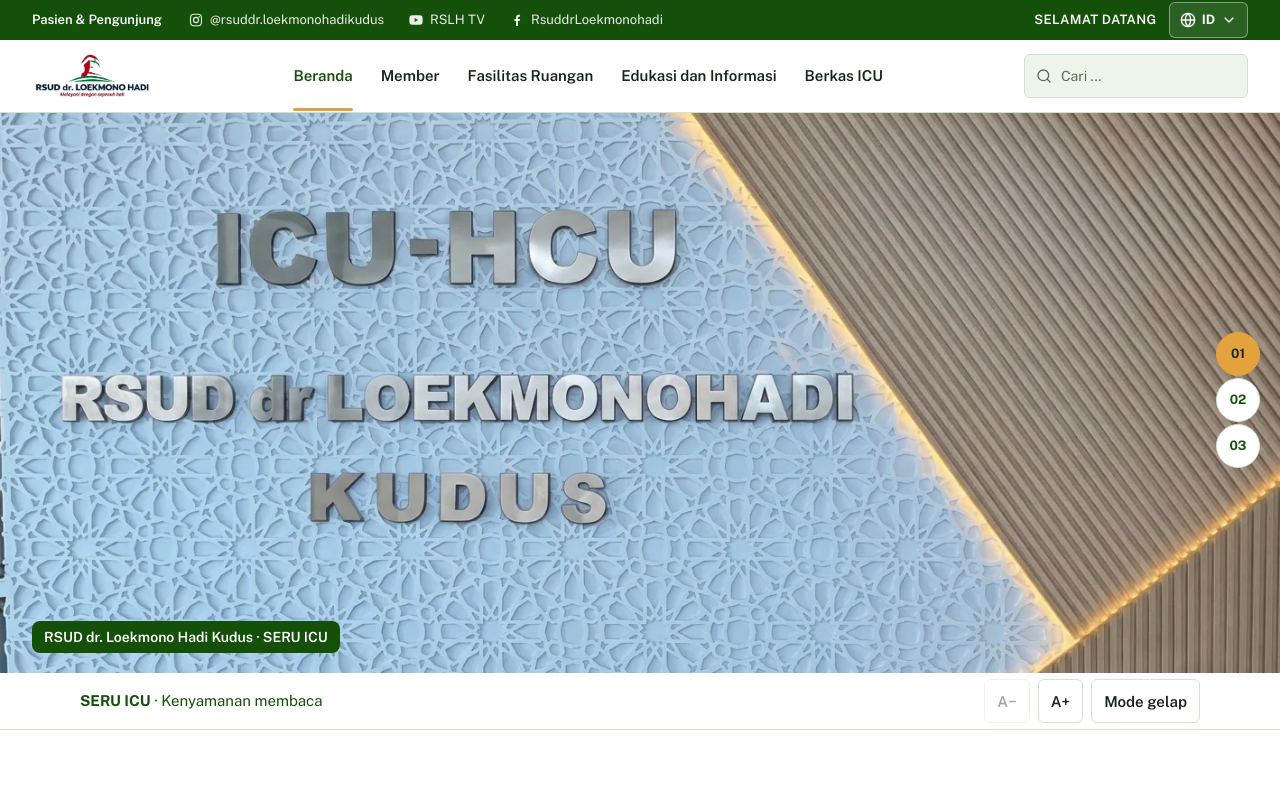
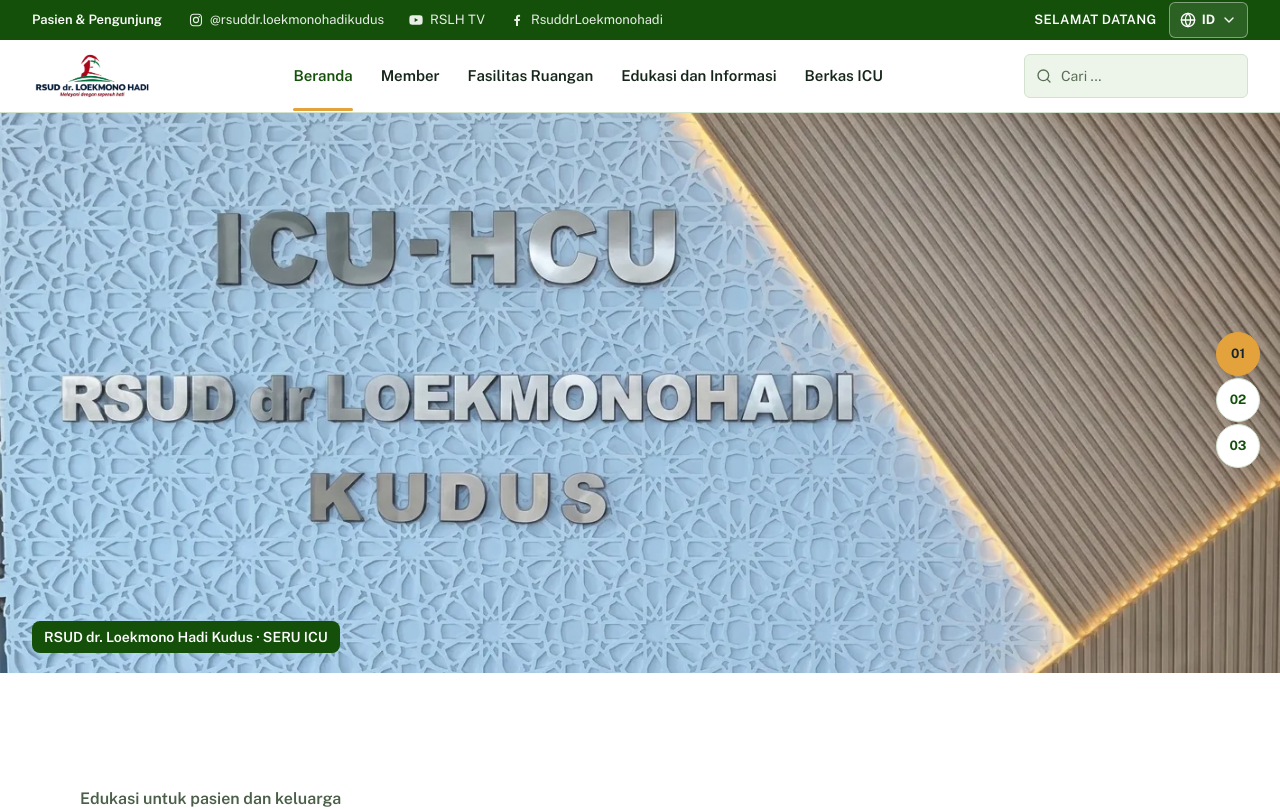
Before and after one commit to Astake777/IDN-RSUD-WEBSITE, a React (Vite) app: page / in a window 1280 px wide. Shown: the top 809 px of the page. Built offline with nearby package versions, Linux system fonts and the light colour scheme.

Commit message:
refactor(seru): remove reading toolbar
Drops the SERU ICU reading bar with A-/A+ and section dark mode, as
requested. Text now uses fixed sizes and the light palette only.

```diff
--- a/src/features/seru/ReadingTools.tsx
+++ b/src/features/seru/ReadingTools.tsx
@@ -1,46 +1,8 @@
 import { useRef, type RefObject } from 'react'
 import { seru } from '../../data/seru'
 import { useLang } from '../../i18n/LanguageContext'
-import { scrollToId, SIZES, useScrollFrame } from './hooks'
+import { scrollToId, useScrollFrame } from './hooks'
 import { s } from './strings'
-
-interface ToolbarProps {
-  size: number
-  onSize: (next: number) => void
-  dark: boolean
-  onToggleTheme: () => void
-}
-
-export function ReadingToolbar({ size, onSize, dark, onToggleTheme }: ToolbarProps) {
-  const { l } = useLang()
-  return (
-    <div className="seru__bar">
-      <div className="seru__wrap">
-        <p className="seru__bar-name">
-          <strong>SERU ICU</strong>
-          <span className="seru__hide-sm"> · {l(s.toolbarName)}</span>
-        </p>
-        <div className="seru__tools" role="group" aria-label={l(s.toolbarName)}>
-          <button type="button" className="seru__tool" aria-label={l(s.smaller)} disabled={size === 0} onClick={() => onSize(size - 1)}>
-            A−
-          </button>
-          <button
-            type="button"
-            className="seru__tool"
-            aria-label={l(s.larger)}
-            disabled={size === SIZES.length - 1}
-            onClick={() => onSize(size + 1)}
-          >
-            A+
-          </button>
-          <button type="button" className="seru__tool" aria-pressed={dark} onClick={onToggleTheme}>
-            {l(dark ? s.light : s.dark)}
-          </button>
-        </div>
-      </div>
-    </div>
-  )
-}
 
 export function ReadingProgress({ target }: { target: RefObject<HTMLElement | null> }) {
   const fill = useRef<HTMLElement>(null)
--- a/src/features/seru/SeruSection.tsx
+++ b/src/features/seru/SeruSection.tsx
@@ -1,44 +1,22 @@
-import { useRef, useState, type CSSProperties } from 'react'
+import { useRef } from 'react'
 import { seru } from '../../data/seru'
 import { useLang } from '../../i18n/LanguageContext'
-import { readStore, scrollToId, SIZES, useActiveOnScroll, useInView, useReducedMotion, writeStore } from './hooks'
-import { ReadingProgress, ReadingToolbar, SectionSpy } from './ReadingTools'
+import { scrollToId, useActiveOnScroll, useInView, useReducedMotion } from './hooks'
+import { ReadingProgress, SectionSpy } from './ReadingTools'
 import { MisiSection, NextEducation, ProfilSection, VisiSection } from './Sections'
 import { s } from './strings'
 import './seru.css'
-
-function storedSize() {
-  const n = Number(readStore('seru-size'))
-  return Number.isInteger(n) && n >= 0 && n < SIZES.length ? n : 0
-}
 
 export function SeruSection() {
   const { t, l } = useLang()
   const reduced = useReducedMotion()
   const root = useRef<HTMLDivElement>(null)
   const inView = useInView(root)
-  const [size, setSize] = useState(storedSize)
-  const [dark, setDark] = useState(() => readStore('seru-theme') === 'dark')
   const [spyActive, spyRef] = useActiveOnScroll(3, '-50% 0px -50% 0px')
 
-  const changeSize = (next: number) => {
-    setSize(next)
-    writeStore('seru-size', String(next))
-  }
-  const toggleTheme = () => {
-    setDark(!dark)
-    writeStore('seru-theme', dark ? 'light' : 'dark')
-  }
-
   return (
-    <div
-      ref={root}
-      className="seru"
-      data-theme={dark ? 'dark' : 'light'}
-      style={{ '--seru-scale': SIZES[size] } as CSSProperties}
-    >
+    <div ref={root} className="seru">
       <ReadingProgress target={root} />
-      <ReadingToolbar size={size} onSize={changeSize} dark={dark} onToggleTheme={toggleTheme} />
       {inView && <SectionSpy active={spyActive} reduced={reduced} />}
 
       <div className="seru__top">
--- a/src/features/seru/hooks.ts
+++ b/src/features/seru/hooks.ts
@@ -1,6 +1,5 @@
 import { useCallback, useEffect, useRef, useState, useSyncExternalStore, type RefObject } from 'react'
 
-export const SIZES = [1, 1.12, 1.25]
 
 const motionQuery = '(prefers-reduced-motion: reduce)'
 
@@ -74,22 +73,6 @@ export function useInView(target: RefObject<Element | null>) {
   return inView
 }
 
-export function readStore(key: string) {
-  try {
-    return localStorage.getItem(key)
-  } catch {
-    return null
-  }
-}
-
-export function writeStore(key: string, value: string) {
-  try {
-    localStorage.setItem(key, value)
-  } catch {
-    /* private mode: preference just won't persist */
-  }
-}
-
 export function scrollToId(id: string, reduced: boolean) {
   const el = document.getElementById(id)
   if (!el) return
--- a/src/features/seru/seru.css
+++ b/src/features/seru/seru.css
@@ -1,8 +1,6 @@
-/* Ported from "index landing page.html". Every selector is scoped to .seru so A+/A- and dark mode stay inside this section.
-   Text sizes use --r (1rem times the reader's scale) so only SERU text grows; the toolbar keeps fixed sizes so it never overflows. */
+/* Ported from "index landing page.html". Every selector is scoped to .seru so nothing leaks into the rest of the site. */
 .seru {
-  --seru-scale: 1;
-  --r: calc(1rem * var(--seru-scale));
+  --r: 1rem;
   --bg: #fff;
   --text: #16261a;
   --dim: #5a6d56;
@@ -14,27 +12,14 @@
   --amber: #e3a23b;
   --dark: #1c6d0c;
   --dark-dim: #b5d3ab;
-  /* site header height, then this section's own toolbar */
+  /* sticky elements start below the site header */
   --head: 104px;
-  --bar-h: 57px;
-  --stick: calc(var(--head) + var(--bar-h));
+  --stick: var(--head);
 
   background: var(--bg);
   color: var(--text);
   font-size: calc(var(--r) * 1.1875);
   line-height: 1.7;
-}
-.seru[data-theme='dark'] {
-  --bg: #0e1a0f;
-  --text: #e8f2e6;
-  --dim: #94ad90;
-  --muted: #aac0a6;
-  --navy: #d4ecce;
-  --blue: #7fcf6b;
-  --tint: #16291a;
-  --line: #2a402a;
-  --dark: #0a2306;
-  --dark-dim: #8fb088;
 }
 @media (min-width: 1024px) {
   .seru {
@@ -67,57 +52,6 @@
   transform-origin: left;
 }
 
-/* reading toolbar, sticky under the site header */
-.seru__bar {
-  position: sticky;
-  top: var(--head);
-  z-index: 30;
-  background: var(--bg);
-  border-bottom: 1px solid var(--line);
-}
-.seru__bar .seru__wrap {
-  display: flex;
-  align-items: center;
-  justify-content: space-between;
-  gap: 1rem;
-  min-height: 56px;
-}
-.seru__bar-name {
-  margin: 0;
-  font-size: 0.9375rem;
-  line-height: 1.3;
-  color: var(--navy);
-}
-.seru__tools {
-  display: flex;
-  flex-shrink: 0;
-  gap: 0.5rem;
-}
-.seru__tool {
-  min-width: 44px;
-  min-height: 44px;
-  padding: 0 0.75rem;
-  border: 1px solid var(--line);
-  border-radius: 6px;
-  background: transparent;
-  color: var(--text);
-  font: 600 0.9375rem/1 'Public Sans', Arial, sans-serif;
-  cursor: pointer;
-}
-.seru__tool:hover:not(:disabled) {
-  border-color: var(--blue);
-  color: var(--blue);
-}
-.seru__tool:disabled {
-  opacity: 0.4;
-  cursor: default;
-}
-.seru__tool[aria-pressed='true'] {
-  background: var(--navy);
-  border-color: var(--navy);
-  color: var(--bg);
-}
-
 /* intro */
 .seru__top {
   padding: clamp(3rem, 9vw, 7rem) 0 clamp(3rem, 8vw, 6rem);
@@ -132,7 +66,7 @@
   max-width: 900px;
   margin: 0 0 1.5rem;
   color: var(--navy);
-  font-size: clamp(calc(var(--r) * 2.6), calc(7.4vw * var(--seru-scale)), calc(var(--r) * 5.6));
+  font-size: clamp(calc(var(--r) * 2.6), 7.4vw, calc(var(--r) * 5.6));
   line-height: 1.02;
   font-weight: 800;
   letter-spacing: -0.035em;
@@ -167,7 +101,6 @@
 
 /* section labels */
 .seru__section {
-  scroll-margin-top: var(--bar-h);
 }
 .seru__section:focus {
   outline: none;
@@ -200,7 +133,7 @@
 .seru__h2 {
   margin: 0 0 1.25rem;
   color: var(--navy);
-  font-size: clamp(calc(var(--r) * 1.9), calc(3.6vw * var(--seru-scale)), calc(var(--r) * 2.75));
+  font-size: clamp(calc(var(--r) * 1.9), 3.6vw, calc(var(--r) * 2.75));
   line-height: 1.15;
   font-weight: 800;
   letter-spacing: -0.025em;
@@ -300,7 +233,7 @@
 .seru__quote {
   max-width: 820px;
   margin: 0;
-  font-size: clamp(calc(var(--r) * 1.75), calc(4vw * var(--seru-scale)), calc(var(--r) * 3));
+  font-size: clamp(calc(var(--r) * 1.75), 4vw, calc(var(--r) * 3));
   line-height: 1.3;
   font-weight: 700;
   letter-spacing: -0.02em;
--- a/src/features/seru/strings.ts
+++ b/src/features/seru/strings.ts
@@ -8,11 +8,6 @@ export const s = {
   },
   heroCaption: { id: 'RSUD dr. Loekmono Hadi Kudus', en: 'RSUD dr. Loekmono Hadi Kudus', jv: 'RSUD dr. Loekmono Hadi Kudus' },
   start: { id: 'Mulai membaca', en: 'Start reading', jv: 'Wiwit maos' },
-  toolbarName: { id: 'Kenyamanan membaca', en: 'Reading comfort', jv: 'Kepenak anggenipun maos' },
-  smaller: { id: 'Perkecil teks', en: 'Decrease text size', jv: 'Alitaken teks' },
-  larger: { id: 'Perbesar teks', en: 'Increase text size', jv: 'Agengaken teks' },
-  dark: { id: 'Mode gelap', en: 'Dark mode', jv: 'Mode peteng' },
-  light: { id: 'Mode terang', en: 'Light mode', jv: 'Mode padhang' },
   sectionsNav: { id: 'Bagian halaman', en: 'Page sections', jv: 'Perangan kaca' },
   missionN: { id: 'Misi', en: 'Mission', jv: 'Misi' },
   missionDots: { id: 'Pilih misi', en: 'Choose a mission', jv: 'Pilih misi' },
```
